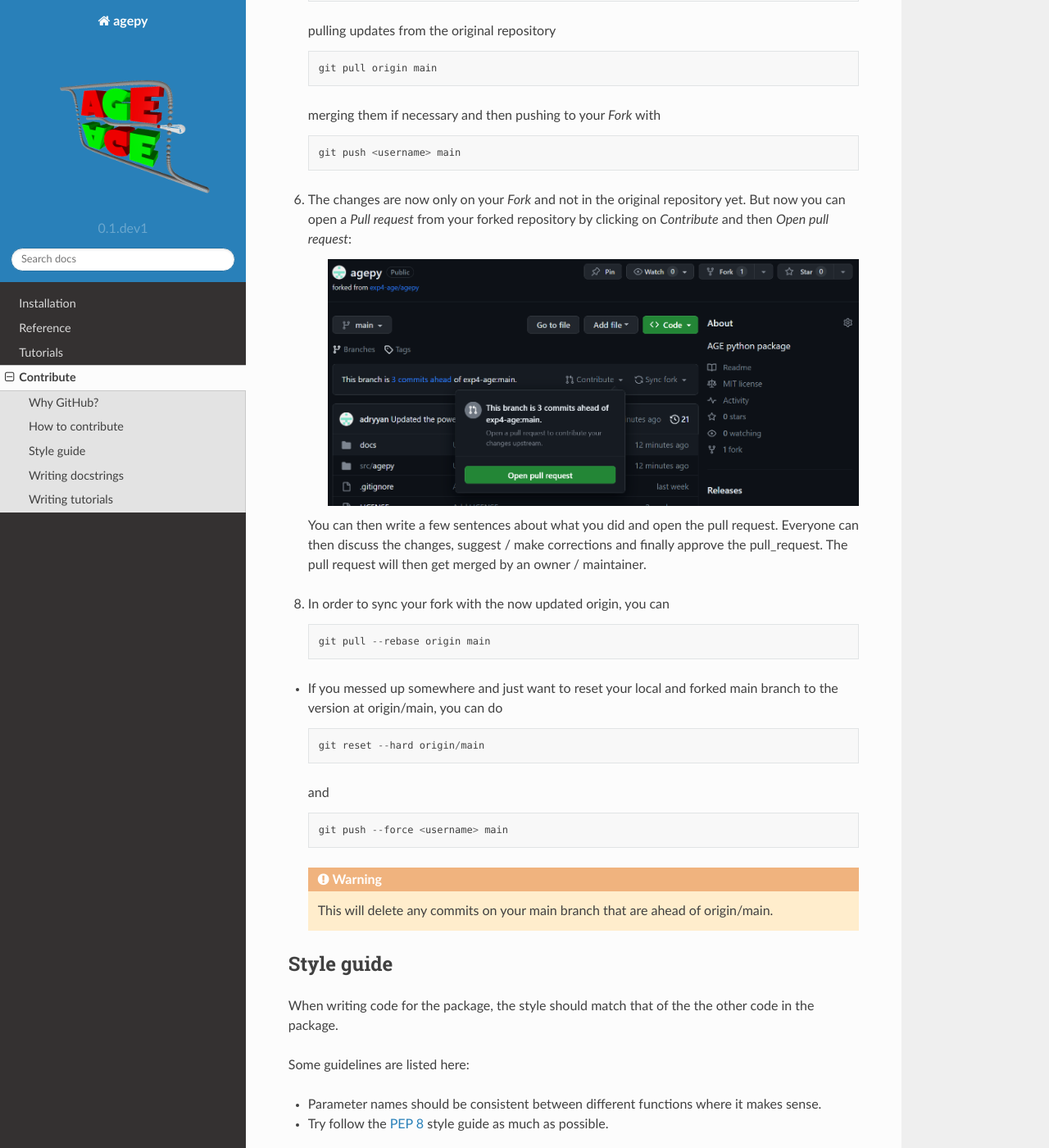
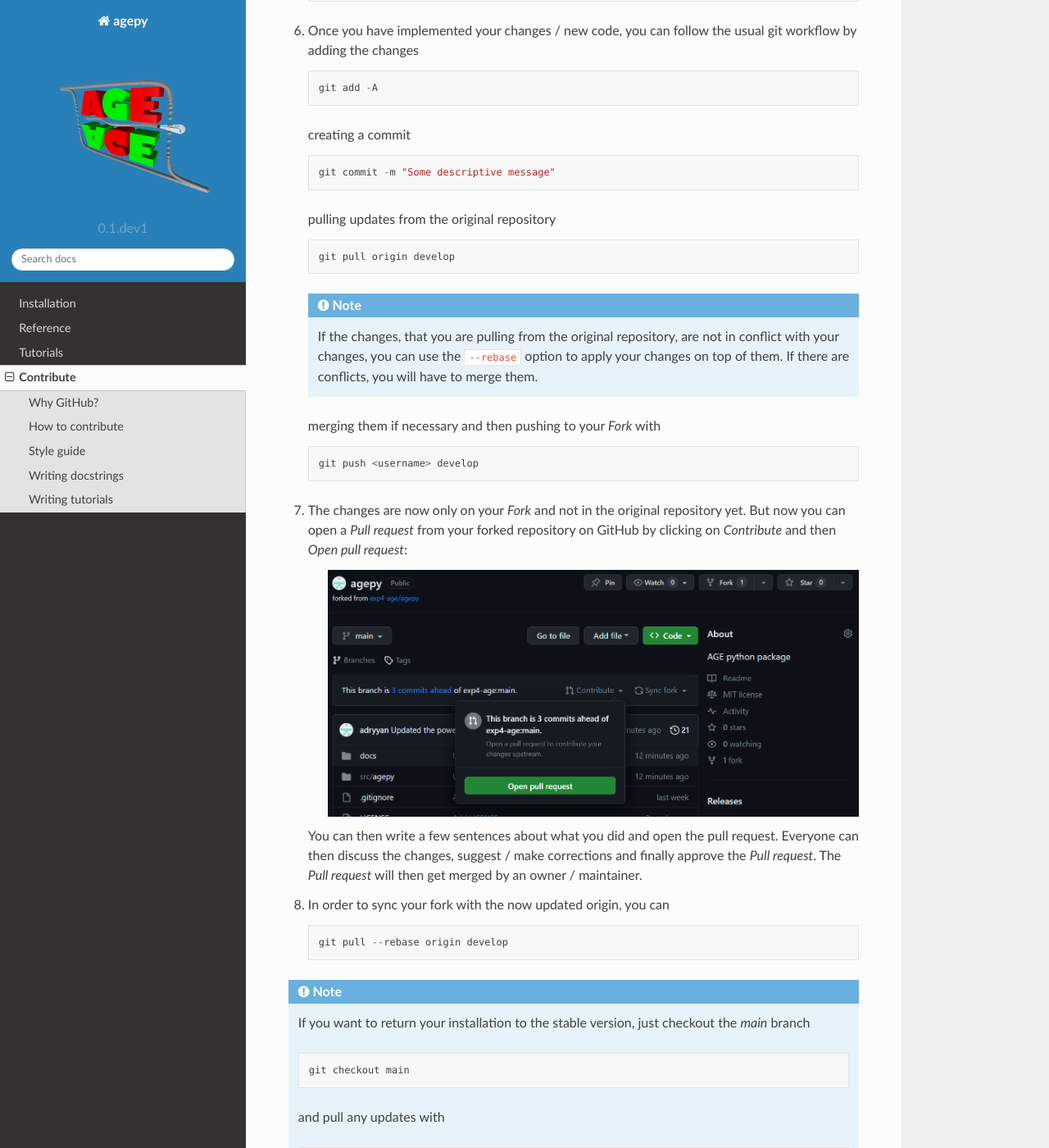
Before and after one commit to exp4-age/agepy, a Sphinx documentation site: the page built from docs/contribute.rst, in a window 1280 px wide and 1400 px high, scrolled down 2235 px. Shown: the whole window at 82% size. Built offline with Sphinx 7.4.7 and the Read the Docs theme 2.0.0, drawn with Linux system fonts in a browser that asks for light colours; some of the changed text lies outside the part shown.

Commit message:
Updated reference section in docs

```diff
--- /dev/null
+++ b/docs/_templates/agepy_class.rst
@@ -0,0 +1,29 @@
+{{ fullname | escape | underline}}
+
+.. currentmodule:: {{ module }}
+
+.. autoclass:: {{ objname }}
+
+   {% block methods %}
+   .. automethod:: __init__
+
+   {% if methods %}
+   .. rubric:: {{ _('Methods') }}
+
+   .. autosummary::
+   {% for item in methods %}
+      ~{{ name }}.{{ item }}
+   {%- endfor %}
+   {% endif %}
+   {% endblock %}
+
+   {% block attributes %}
+   {% if attributes %}
+   .. rubric:: {{ _('Attributes') }}
+
+   .. autosummary::
+   {% for item in attributes %}
+      ~{{ name }}.{{ item }}
+   {%- endfor %}
+   {% endif %}
+   {% endblock %}
--- /dev/null
+++ b/docs/_templates/agepy_module.rst
@@ -0,0 +1,64 @@
+{{ fullname | escape | underline}}
+
+.. automodule:: {{ fullname }}
+
+   {% block attributes %}
+   {% if attributes %}
+   .. rubric:: {{ _('Module Attributes') }}
+
+   .. autosummary::
+      :toctree:
+   {% for item in attributes %}
+      {{ item }}
+   {%- endfor %}
+   {% endif %}
+   {% endblock %}
+
+   {% block functions %}
+   {% if functions %}
+   .. rubric:: {{ _('Functions') }}
+
+   .. autosummary::
+      :toctree:
+   {% for item in functions %}
+      {{ item }}
+   {%- endfor %}
+   {% endif %}
+   {% endblock %}
+
+   {% block classes %}
+   {% if classes %}
+   .. rubric:: {{ _('Classes') }}
+
+   .. autosummary::
+      :toctree:
+   {% for item in classes %}
+      {{ item }}
+   {%- endfor %}
+   {% endif %}
+   {% endblock %}
+
+   {% block exceptions %}
+   {% if exceptions %}
+   .. rubric:: {{ _('Exceptions') }}
+
+   .. autosummary::
+      :toctree:
+   {% for item in exceptions %}
+      {{ item }}
+   {%- endfor %}
+   {% endif %}
+   {% endblock %}
+
+{% block modules %}
+{% if modules %}
+.. rubric:: Modules
+
+.. autosummary::
+   :toctree:
+   :recursive:
+{% for item in modules %}
+   {{ item }}
+{%- endfor %}
+{% endif %}
+{% endblock %}
--- a/docs/conf.py
+++ b/docs/conf.py
@@ -17,8 +17,8 @@
 # https://www.sphinx-doc.org/en/master/usage/configuration.html#general-configuration
 
 extensions = [
-    "sphinx.ext.napoleon",
     "sphinx.ext.autodoc",
+    "numpydoc",
     "sphinx.ext.mathjax",
     "sphinx.ext.autosummary",
     "sphinx_copybutton",
@@ -30,8 +30,10 @@
 templates_path = ["_templates"]
 exclude_patterns = ["_build", "Thumbs.db", ".DS_Store"]
 
-napoleon_google_docstring = False
-napoleon_include_init_with_doc = True
+numpydoc_show_class_members = False
+numpydoc_xref_param_type = True
+
+autosummary_generate = ["reference"]
 
 copybutton_prompt_text = ">>> "
 
--- a/docs/contribute.rst
+++ b/docs/contribute.rst
@@ -18,8 +18,12 @@
 How to contribute
 -----------------
 
-1. The agepy repository is protected, which means that you can't push
-   any changes to it. Therefore, create a *Fork* of the `agepy`_
+1. Clone the `agepy`_ repository to your PC::
+
+    git clone https://github.com/exp4-age/agepy.git
+
+2. The `agepy`_ repository is protected, which means that you can't push
+   any changes to it. Therefore, create a *Fork* of the *agepy*
    repository. This creates your own copy of the repository, which is
    linked to the original. In order to do this click
    **Create a new fork**
@@ -27,16 +31,14 @@
     .. image:: _static/create_fork_1.png
         :width: 800
 
-   on the `agepy`_ GitHub page and then **Create fork**
+   on the `agepy`_ GitHub page and then **Create fork** after removing
+   the checkmark from the **Copy the main branch only** option.
 
     .. image:: _static/create_fork_2.png
         :width: 800
 
-2. Clone the original repository to your PC::
-
-    git clone https://github.com/exp4-age/agepy.git
-
-3. Move into the new agepy directory and add your fork as a remote ::
+3. Move into the new agepy directory on your PC created in the first
+   step and add your fork as a remote ::
 
     git remote add <username> https://github.com/<username>/agepy.git
 
@@ -54,9 +56,8 @@
         name for the remote and you could give it a different name that
         makes sense to you.
 
-4. In order to test the code you write, setup a virtual python
-   environment (conda, venv, ...) and install the agepy package in
-   editable mode::
+4. Setup a virtual python environment (conda, venv, ...) and install the
+   agepy package in editable mode::
 
     pip install -e path/to/agepy
 
@@ -69,9 +70,16 @@
 
         If you are using the *Anaconda Navigator* go to your
         environments, choose / create an environment, click on the play
-        button and select ``Open Terminal`` and run the command.
+        button and select *Open Terminal* and run the command.
 
-5. Once you have implemented your changes / new code, you can follow
+5. The repository has a *main* branch and a *develop* branch.
+   The *main* branch should always contain the latest stable version of
+   the package. So before you make any changes and write code, you
+   should checkout the *develop* branch with ::
+
+    git checkout develop
+
+6. Once you have implemented your changes / new code, you can follow
    the usual git workflow by adding the changes ::
 
     git add -A
@@ -82,15 +90,22 @@
 
    pulling updates from the original repository ::
 
-    git pull origin main
+    git pull origin develop
+
+   .. note::
+
+    If the changes, that you are pulling from the original
+    repository, are not in conflict with your changes, you can use
+    the ``--rebase`` option to apply your changes on top of them.
+    If there are conflicts, you will have to merge them.
 
    merging them if necessary and then pushing to your *Fork* with ::
 
-    git push <username> main
+    git push <username> develop
 
-6. The changes are now only on your *Fork* and not in the original
+7. The changes are now only on your *Fork* and not in the original
    repository yet. But now you can open a *Pull request* from your
-   forked repository by clicking on *Contribute* and then
+   forked repository on GitHub by clicking on *Contribute* and then
    *Open pull request*:
 
     .. image:: _static/pull_request.png
@@ -98,33 +113,48 @@
 
    You can then write a few sentences about what you did and open
    the pull request. Everyone can then discuss the changes, suggest /
-   make corrections and finally approve the pull_request. The pull
-   request will then get merged by an owner / maintainer.
+   make corrections and finally approve the *Pull request*. The *Pull
+   request* will then get merged by an owner / maintainer.
 
 8. In order to sync your fork with the now updated origin, you can ::
 
-    git pull --rebase origin main
+    git pull --rebase origin develop
 
-* If you messed up somewhere and just want to reset your local and
-  forked main branch to the version at origin/main, you can do ::
+.. note::
 
-    git reset --hard origin/main
+    If you want to return your installation to the stable version, just
+    checkout the *main* branch ::
 
-  and ::
+        git checkout main
 
-    git push --force <username> main
+    and pull any updates with ::
 
-  .. warning::
+        git pull origin main
 
-    This will delete any commits on your main branch that are ahead
-    of origin/main.
+.. note::
+
+    If you messed up somewhere and just want to reset your local and
+    forked main branch to the version at origin/main, you can do ::
+
+        git reset --hard origin main
+
+    and ::
+
+        git push --force <username> main
+
+    You can do the same with the *develop* branch instead of *main*.
+
+    .. warning::
+
+        This will delete any commits on your main branch that are ahead
+        of origin/main.
 
 
 Style guide
 -----------
 
 When writing code for the package, the style should match that of the
-the other code in the package.
+the already existing code and should generally be easily readable.
 
 Some guidelines are listed here:
 
@@ -169,26 +199,21 @@
 
 .. note::
 
-    The napoleon extension also supports Google style docstrings, but
-    for consistency only the NumPy style should / can be used here!
-
-.. note::
-
     The docstring needs to have an empty line at the end!
 
 There are more sections that can be included in the docstring like
-**Warning**, **Raises**, **Example**, etc.
-(see full list in `sphinx.ext.napoleon`_).
+**Warnings**, **Raises**, **References**, **Examples**, etc.
+(see full list in `numpydoc`_).
 
-Especially the **Example** section can be quite helpful by showcasing
+Especially the **Examples** section can be quite helpful by showcasing
 how the function might be used::
 
     def func(arg1, arg2):
         """
         ...
 
-        Example
-        -------
+        Examples
+        --------
         Explanation of what is happening.
 
         >>> from agepy.plot import func
```
Also changed, not shown: other parts of docs/contribute.rst (+5 -5 lines), docs/agepy.ageplot.rst (deleted, +0 -11 lines), docs/reference.rst (+9 -3 lines), docs/_static/create_fork_1.png, docs/_static/create_fork_2.png, 2 other files.
